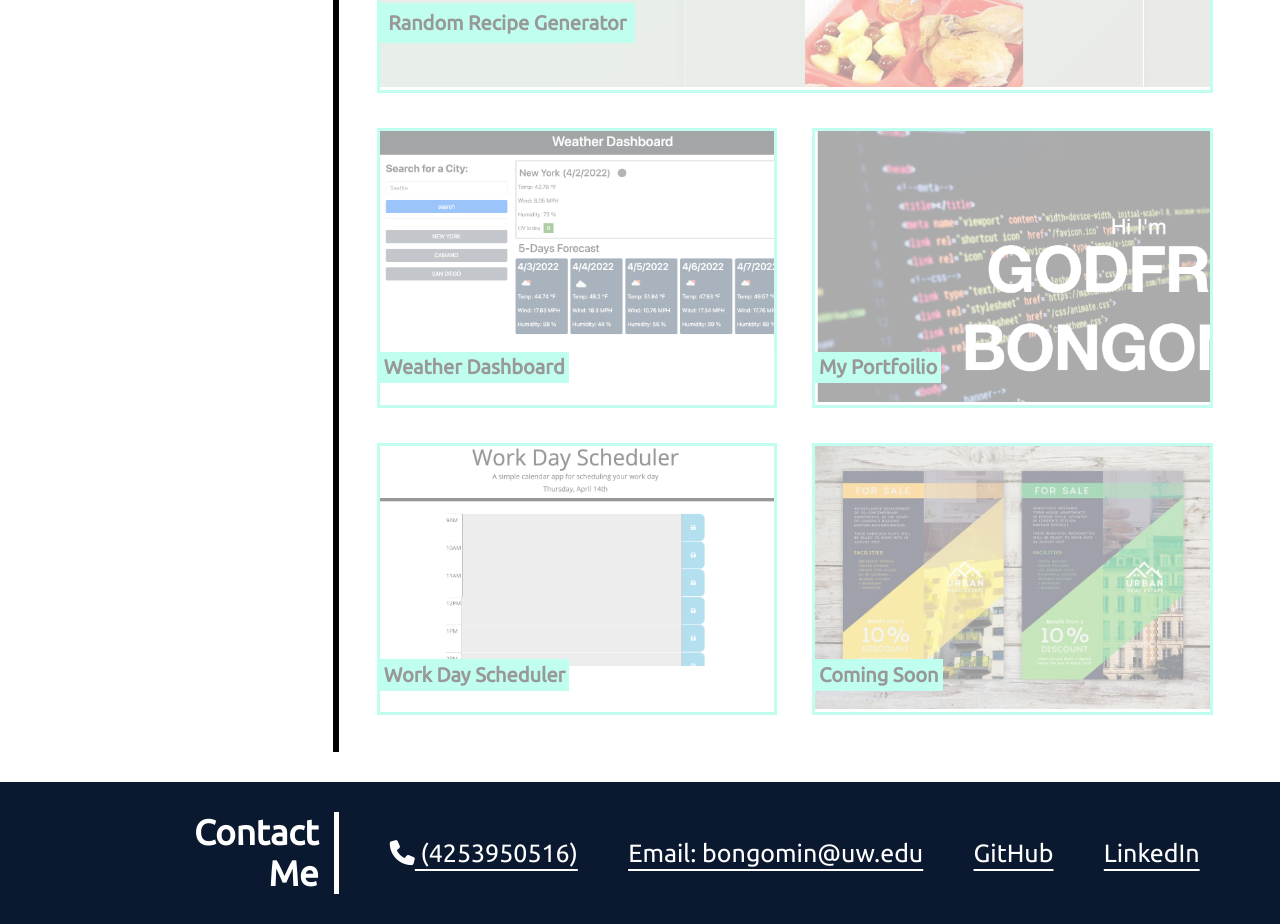
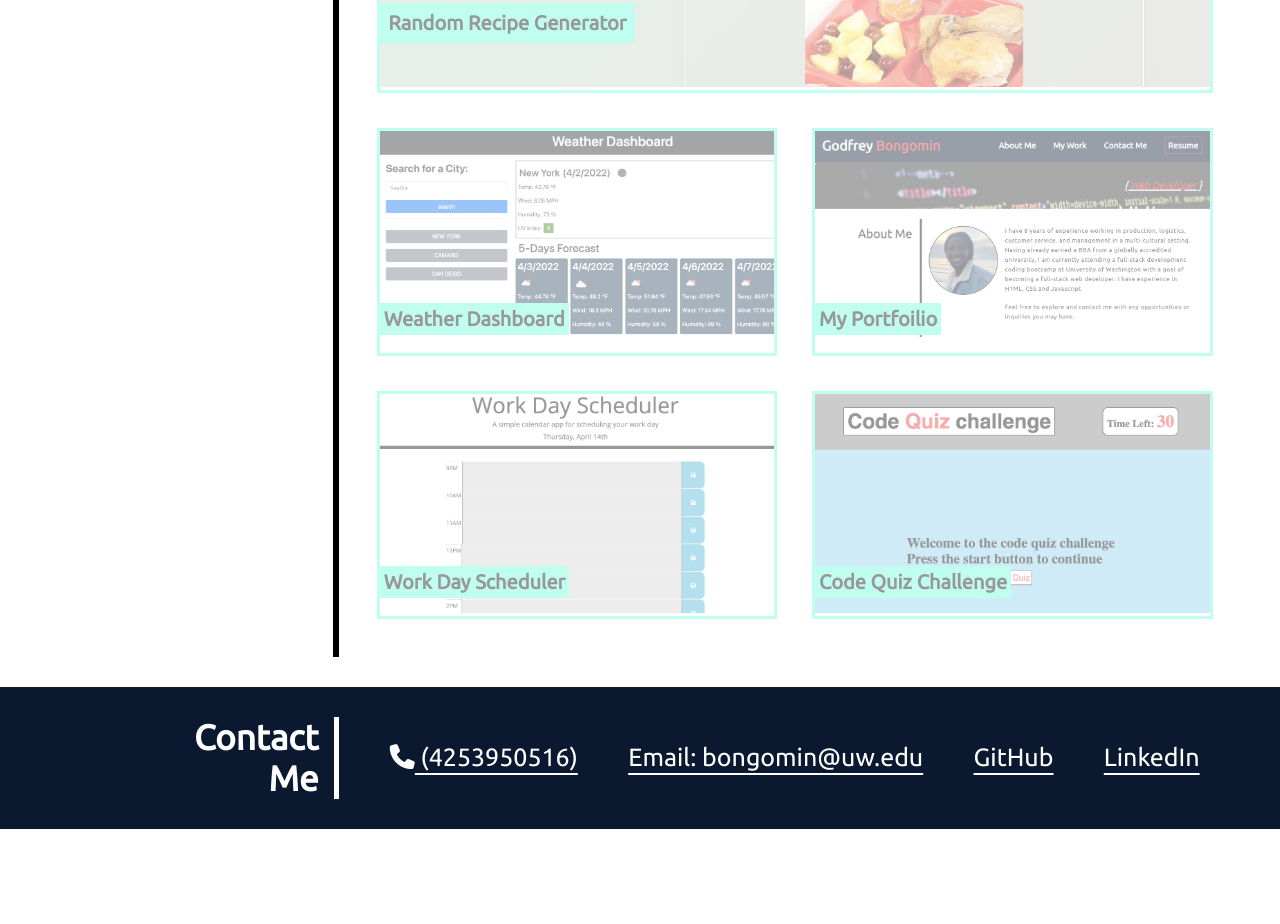
Before and after one commit to bongomin256/Godfreys-Portfolio, a plain HTML site: page index.html in a window 1280 px wide. Shown: the part 1173-2097 px from the top of the page. After the commit the page ends 2002 px from the top, so only its background shows below. Drawn offline with Linux system fonts and the light colour scheme.

Commit message:
Added two screenshots to  the image file and added it to the html file

```diff
--- a/index.html
+++ b/index.html
@@ -64,16 +64,16 @@
                        <div class="show-text"><h5>Weather Dashboard</h5></div>
                    </a>
                    <a class="container" href="https://bongomin256.github.io/Godfreys-Portfolio/" target="_blank" >
-                       <img src="./assets/images/bongomin256.github_.png" alt="screenshot of my Portfoilio webpage">
+                       <img src="./assets/images/My_Portfolio.png" alt="screenshot of my Portfoilio webpage">
                        <div class="show-text"><h5>My Portfoilio</h5></div>
                    </a>
                    <a class="container " href="https://bongomin256.github.io/Work-Day-Planner/" target="_blank">
                        <img src="./assets/images/workdayPlanner.png" alt="Work day scheduler webpage">
                        <div class="show-text"><h5>Work Day Scheduler</h5></div>
                    </a>
-                   <a class="container" href="#" target="_blank">
-                       <img src="./assets/images/placeholder2.jpeg" alt="screenshot of first homework webpage">
-                       <div class="show-text"><h5>Coming Soon</h5></div>
+                   <a class="container" href="https://bongomin256.github.io/Code-Quiz-Challenge/index.html" target="_blank">
+                       <img src="./assets/images/code-Quiz.png" alt="screenshot of code quiz webpage">
+                       <div class="show-text"><h5>Code Quiz Challenge</h5></div>
                    </a>
                </article>
            </section>
```
Also changed, not shown: assets/images/My_Portfolio.png (added), assets/images/code-Quiz.png (added).
